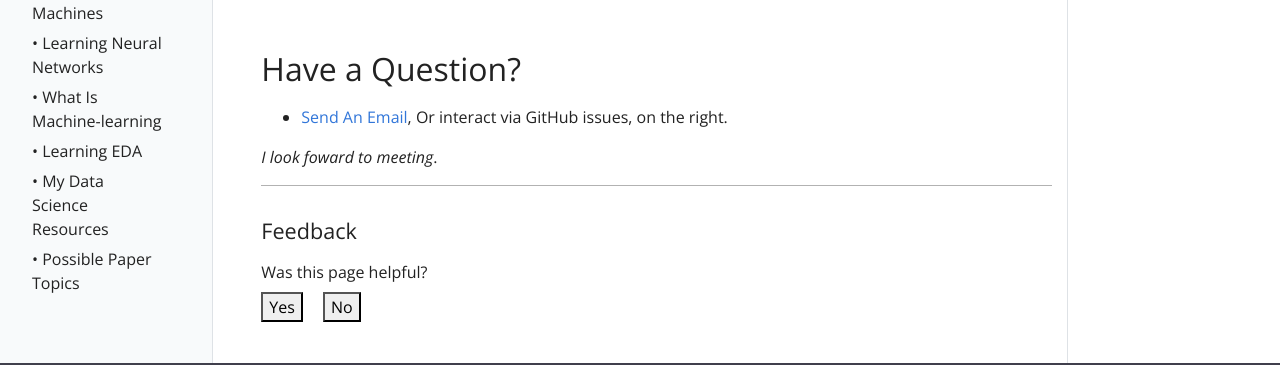
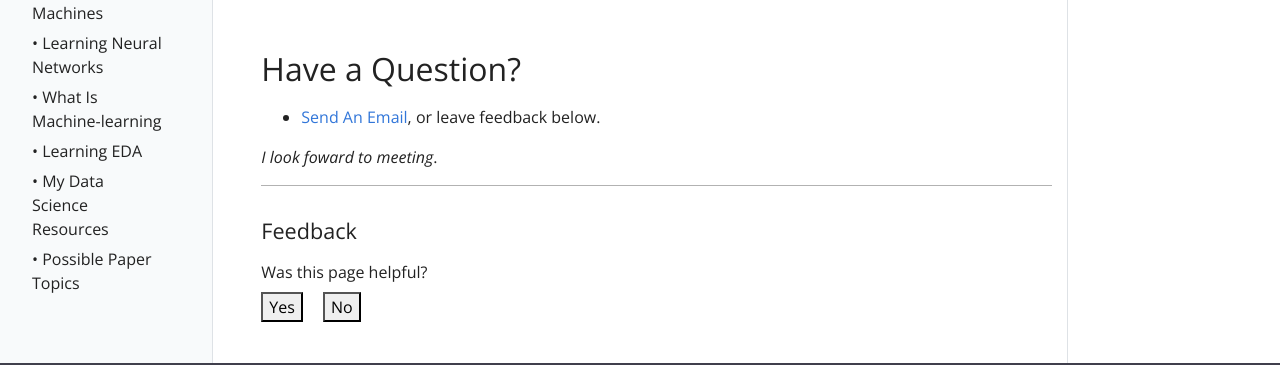
Before and after one commit to mccurcio/mccurcio.github.io, a Jekyll site: the page built from pages/index.md, in a window 1280 px wide and 900 px high, scrolled down 134 px. Shown: the part 387-752 px from the top of the window. Built offline with Jekyll 4.4.1, drawn with Linux system fonts in a browser that asks for light colours.

Commit message:
Update index.md

```diff
--- a/pages/index.md
+++ b/pages/index.md
@@ -29,6 +29,6 @@ BUT I am striving to make it appealing*. 😉
 
 ## Have a Question?
 
-- <a href="mailto:matt.curcio.ri@gmail.com?subject=A question from the web">Send An Email</a>, Or interact via GitHub issues, on the right.
+- <a href="mailto:matt.curcio.ri@gmail.com?subject=A question from the web">Send An Email</a>, or leave feedback below.
 
 *I look foward to meeting*.
```
